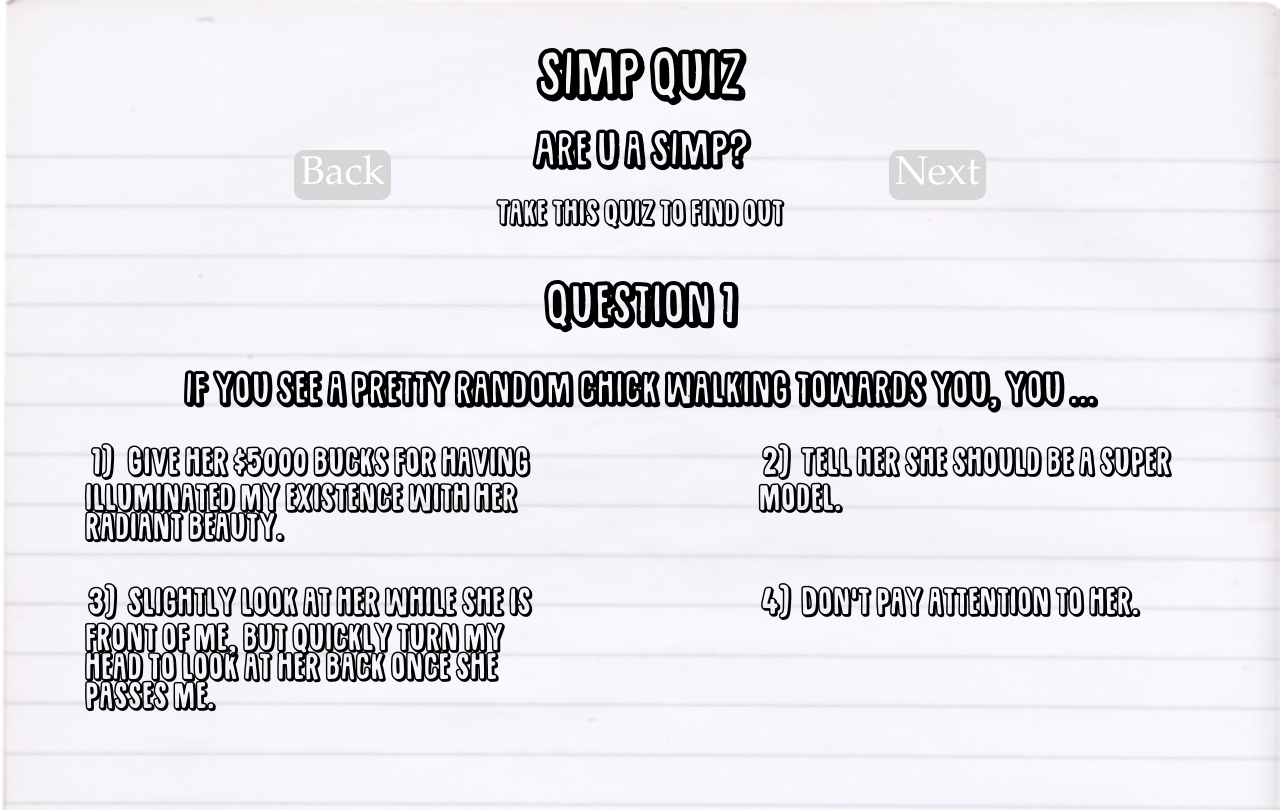
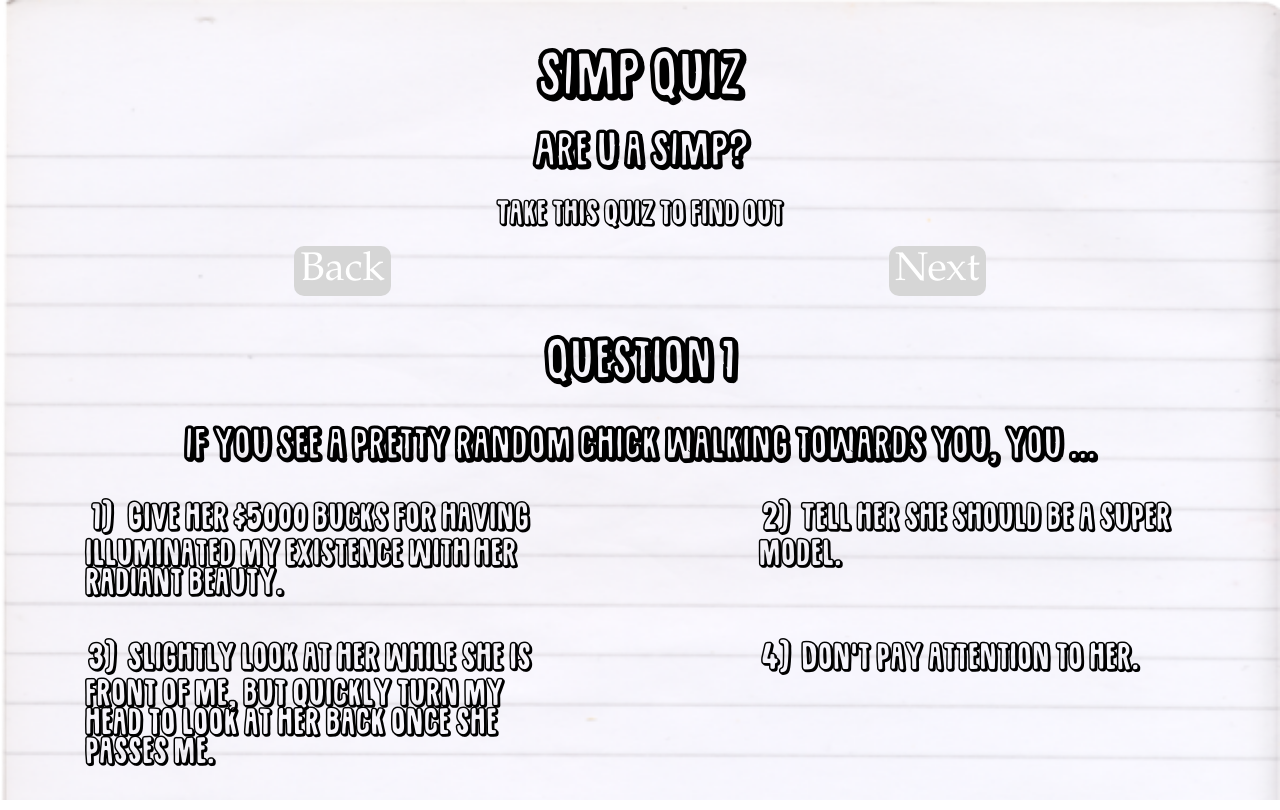
Before and after one commit to josewebdev2000/SIMP-Quiz, a plain HTML site: page index.html in a window 1280 px wide. Drawn offline with Linux system fonts and the light colour scheme.

Commit message:
SIMP QUIZ relocate buttons

```diff
--- a/css/media-queries.css
+++ b/css/media-queries.css
@@ -283,8 +283,6 @@
         flex-flow: row nowrap;
         justify-content: space-around;
         flex-direction: row-reverse;
-        position: relative;
-        bottom: 550px;
         margin-bottom: 15px;
     }
 
--- a/index.html
+++ b/index.html
@@ -41,6 +41,12 @@
                 <p id="emoji">&#128551;</p>
                 <p>Take this quiz to find out</p>
             </header>
+
+            <!--Allow the user to advance or go back through the questions-->
+            <section class="buttons">
+                <button id="next" type="button">Next</button>
+                <button id="back" type="button">Back</button>
+            </section>
 
             <!--Questions to make to the user-->
             <!--They'll be dinamically changed using JS-->
@@ -86,12 +92,6 @@
 
             </section>
 
-            <!--Allow the user to advance or go back through the questions-->
-            <section class="buttons">
-                <button id="next" type="button">Next</button>
-                <button id="back" type="button">Back</button>
-            </section>
-
         </main>
 
         <!--Use the JS file -->
```
